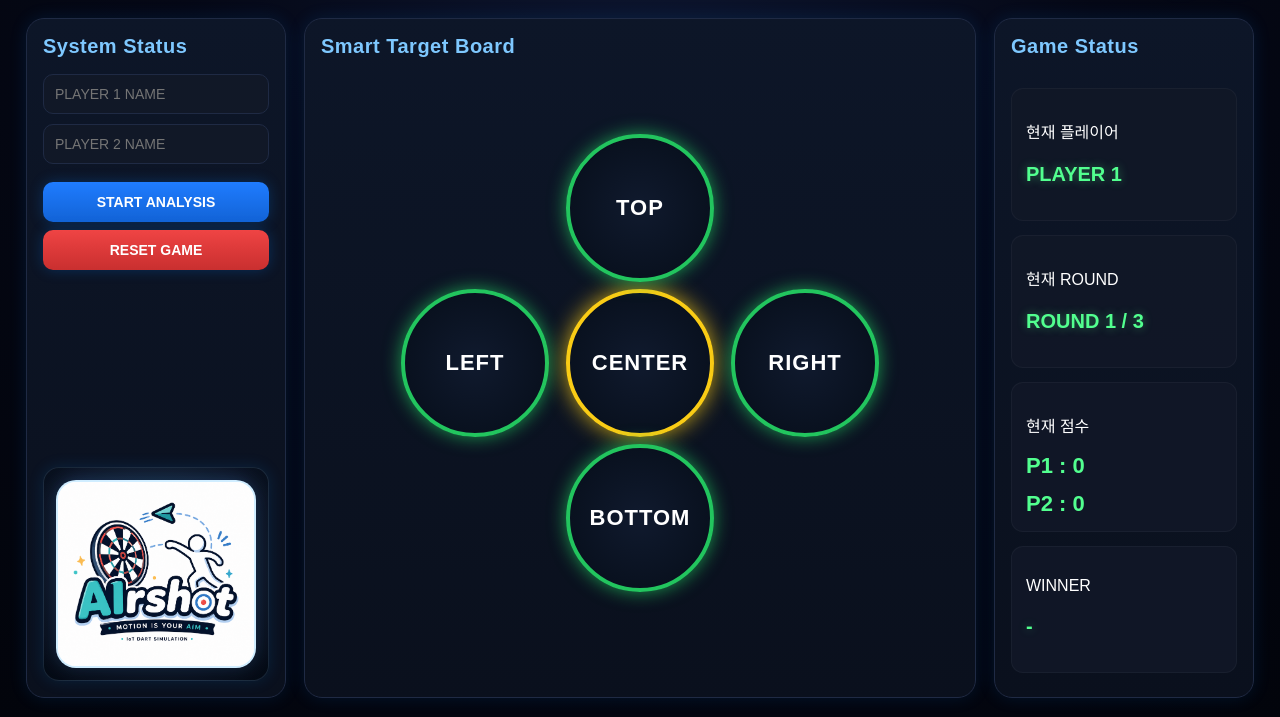
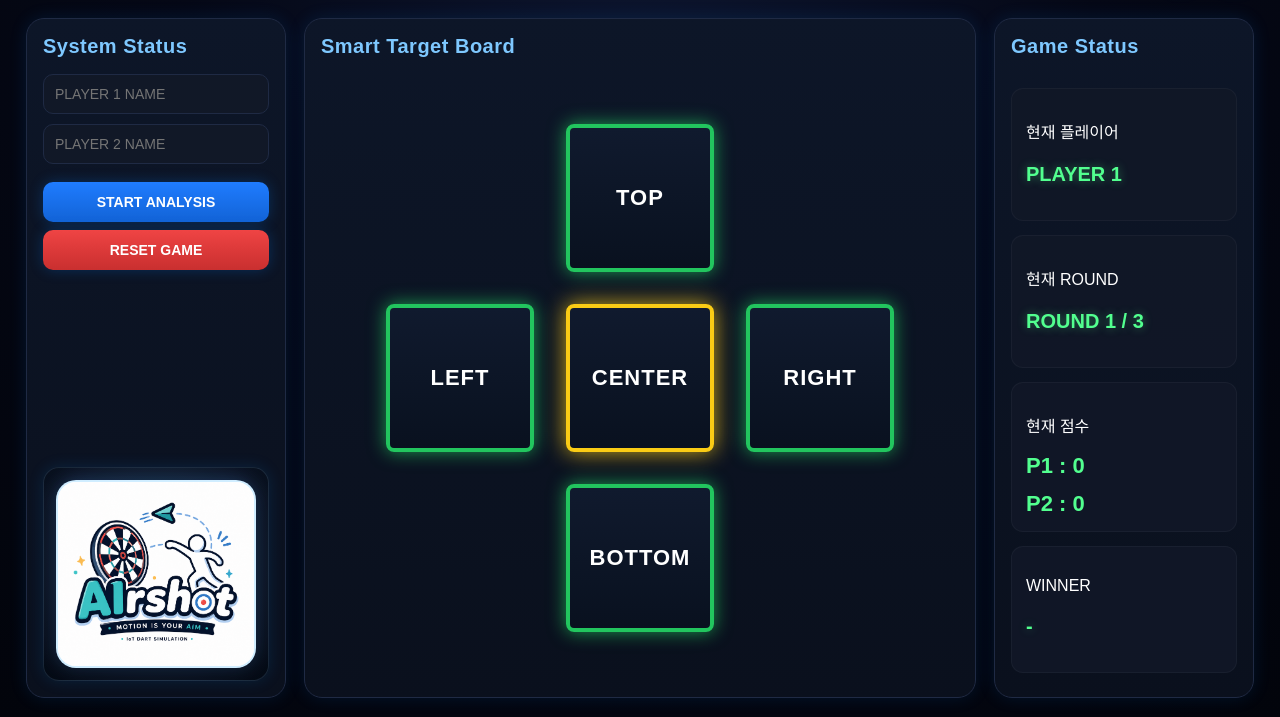
Before and after one commit to Park8259/virtual-dart-motion, a FastAPI app: page / in a window 1280 px wide. Shown: the part 83-800 px from the top of the page. Run offline with FastAPI, Linux system fonts and the light colour scheme.

Commit message:
fix: align UI targets with CSV hit results

```diff
--- a/app/static/style.css
+++ b/app/static/style.css
@@ -336,31 +336,15 @@ button:disabled {
 
 .cross-board {
 
+  --virtual-board-width: 1920;
+  --virtual-board-height: 1080;
+  --virtual-target-radius: 140;
+
+  position: relative;
   flex: 1;
-
-  display: grid;
-
-  grid-template-columns:
-    140px
-    140px
-    140px;
-
-  grid-template-rows:
-    140px
-    140px
-    140px;
-
-  gap: 25px;
-
-  justify-content: center;
-
-  align-content: center;
-
-  align-items: center;
-
-  justify-items: center;
-
-  padding-bottom: 30px;
+  width: 100%;
+  min-height: 0;
+  overflow: hidden;
 
 }
 
@@ -372,16 +356,18 @@ button:disabled {
 
 .target-circle {
 
+  position: absolute;
+
   width: 140px;
 
   height: 140px;
 
-  border-radius: 50%;
+  transform: translate(-50%, -50%);
+
+  border-radius: 8px;
 
   background:
-    radial-gradient(circle at center,
-      #101a2e 0%,
-      #09111f 70%);
+    linear-gradient(180deg, #101a2e 0%, #09111f 100%);
 
   border: 4px solid #22c55e;
 
@@ -412,27 +398,25 @@ button:disabled {
 
 #target-top {
 
-  grid-column: 2;
+  left: 50%;
 
-  grid-row: 1;
-
-  transform: translateY(10px);
+  top: calc(50% - 180px);
 
 }
 
 #target-left {
 
-  grid-column: 1;
+  left: calc(50% - 180px);
 
-  grid-row: 2;
+  top: 50%;
 
 }
 
 #target-center {
 
-  grid-column: 2;
+  left: 50%;
 
-  grid-row: 2;
+  top: 50%;
 
   border-color: #facc15;
 
@@ -443,19 +427,17 @@ button:disabled {
 
 #target-right {
 
-  grid-column: 3;
+  left: calc(50% + 180px);
 
-  grid-row: 2;
+  top: 50%;
 
 }
 
 #target-bottom {
 
-  grid-column: 2;
+  left: 50%;
 
-  grid-row: 3;
-
-  transform: translateY(-10px);
+  top: calc(50% + 180px);
 
 }
 
@@ -467,7 +449,7 @@ button:disabled {
 
   color: #00131a;
 
-  transform: scale(1.08);
+  transform: translate(-50%, -50%) scale(1.08);
 
   box-shadow:
     0 0 20px #00e5ff,
@@ -540,19 +522,19 @@ button:disabled {
 
   0% {
 
-    transform: scale(1);
+    transform: translate(-50%, -50%) scale(1);
 
   }
 
   50% {
 
-    transform: scale(1.15);
+    transform: translate(-50%, -50%) scale(1.15);
 
   }
 
   100% {
 
-    transform: scale(1.08);
+    transform: translate(-50%, -50%) scale(1.08);
 
   }
 
--- a/app/templates/index.html
+++ b/app/templates/index.html
@@ -827,8 +842,9 @@ let currentPlayer = 1;
 let currentRound = 1;
 const MAX_ROUND = 3;
 
-const SCREEN_WIDTH = 1920;
-const SCREEN_HEIGHT = 1080;
+// Invisible coordinate space shared with pixel_targets.py.
+const VIRTUAL_BOARD_WIDTH = 1920;
+const VIRTUAL_BOARD_HEIGHT = 1080;
 
 let gameEnded = false;
 
@@ -1060,63 +1076,6 @@ function isHitResult(data) {
 
   return false;
 
-}
-
-function getVisualTargetAtEndpoint() {
-
-  const marker =
-    document.getElementById("endpointMarker");
-
-  if (marker.style.display === "none") {
-    return null;
-  }
-
-  const markerRect =
-    marker.getBoundingClientRect();
-
-  const markerX =
-    markerRect.left + markerRect.width / 2;
-
-  const markerY =
-    markerRect.top + markerRect.height / 2;
-
-  const targetNames = [
-    "top",
-    "left",
-    "center",
-    "right",
-    "bottom"
-  ];
-
-  for (const targetName of targetNames) {
-
-    const selected =
-      document.getElementById(`target-${targetName}`);
-
-    const targetRect =
-      selected.getBoundingClientRect();
-
-    const targetX =
-      targetRect.left + targetRect.width / 2;
-
-    const targetY =
-      targetRect.top + targetRect.height / 2;
-
-    const radius =
-      Math.min(targetRect.width, targetRect.height) / 2;
-
-    if (
-      Math.hypot(
-        markerX - targetX,
-        markerY - targetY
-      ) <= radius
-    ) {
-      return targetName;
-    }
-
-  }
-
-  return null;
 }
 
 function showMessagePopup(title, message) {
@@ -1187,10 +1146,10 @@ function showEndpointMarker(endpointXPx, endpointYPx) {
     board.getBoundingClientRect();
 
   const xRatio =
-    Number(endpointXPx) / SCREEN_WIDTH;
+    Number(endpointXPx) / VIRTUAL_BOARD_WIDTH;
 
   const yRatio =
-    Number(endpointYPx) / SCREEN_HEIGHT;
+    Number(endpointYPx) / VIRTUAL_BOARD_HEIGHT;
 
   const markerX =
     Math.max(
@@ -1775,16 +1734,10 @@ form.addEventListener("submit", async (e) => {
       data.endpoint_y_px
     );
 
-    const visualTarget =
-      getVisualTargetAtEndpoint();
-
-    if (visualTarget) {
-      target = visualTarget;
-    }
-
+    // The backend pixel-target CSV is the single source of truth.
+    // The responsive endpoint marker is visual feedback only.
     const hit =
-      isHitResult(data)
-      || visualTarget !== null;
+      isHitResult(data);
 
     if (hit) {
       activateTarget(target);
```
Also changed, not shown: other parts of app/templates/index.html (+20 -5 lines).
